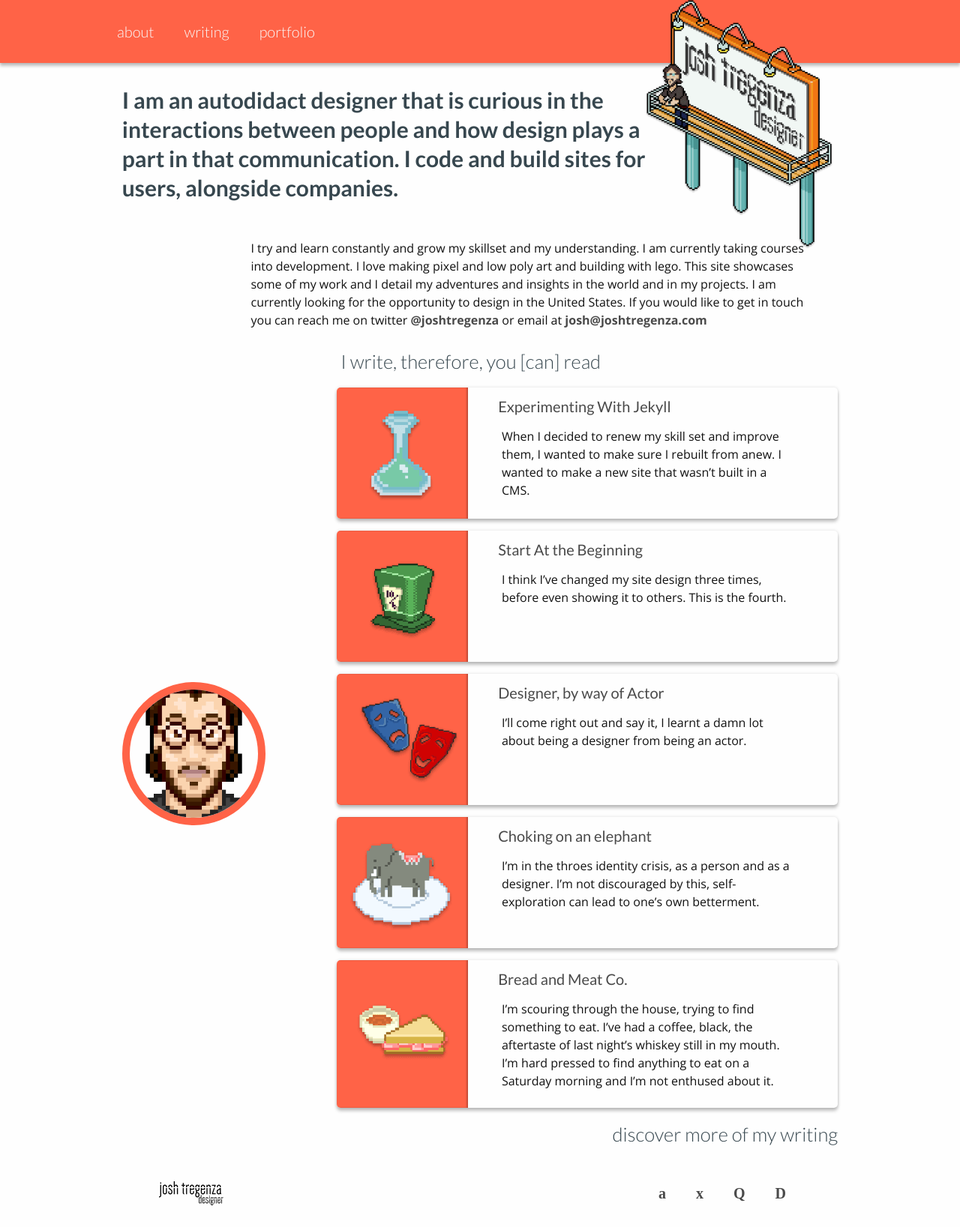
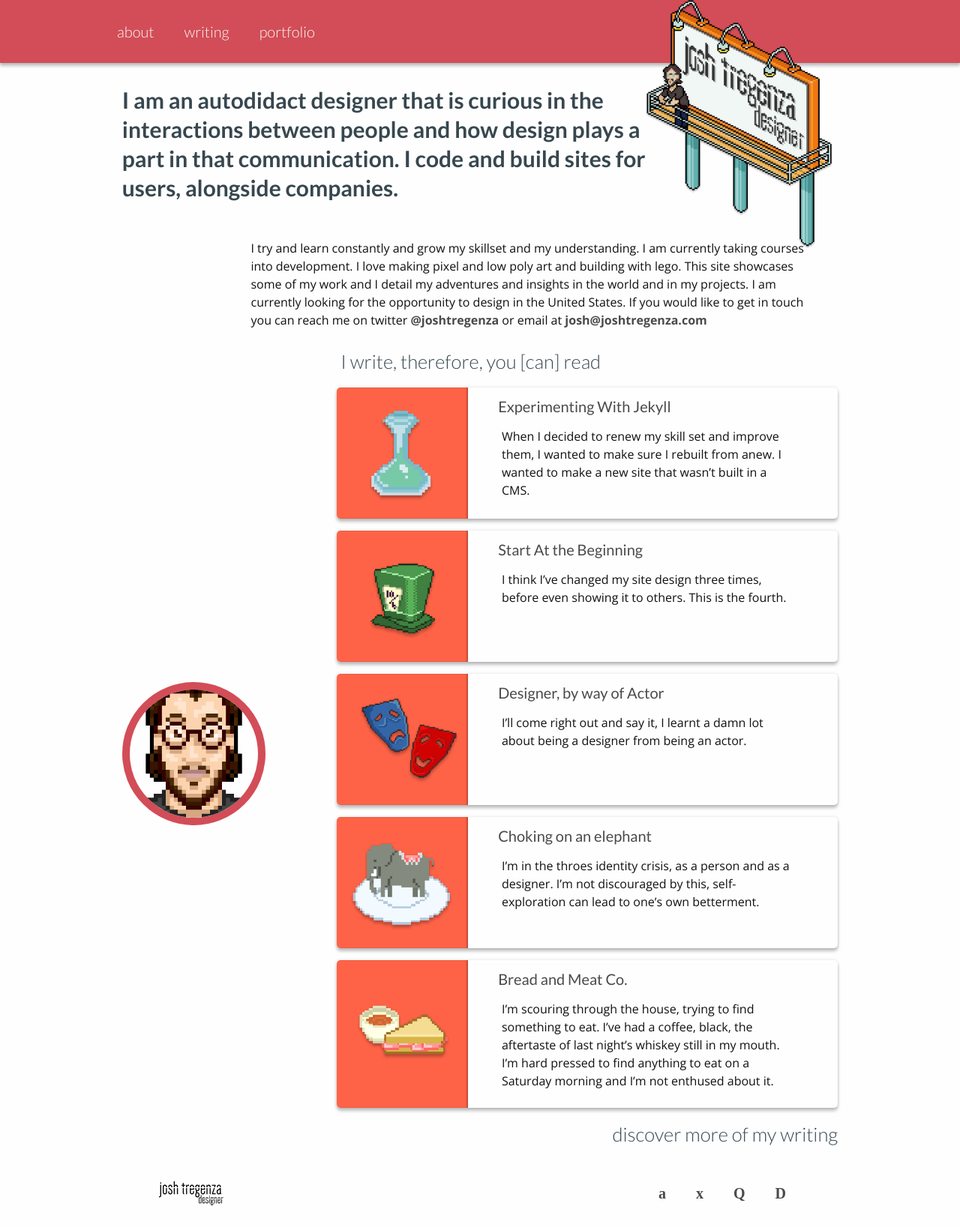
Before and after one commit to jtregenza/jtregenza.github.io, a Jekyll site: the page built from index.html, in a window 1280 px wide. Shown: the whole page at 75% size. Built offline with Jekyll 4.4.1, drawn with Linux system fonts in a browser that asks for light colours; some web fonts are replaced; the list of posts is cut into pages by our own code.

Commit message:
Tweaking the site

```diff
--- a/css/main.scss
+++ b/css/main.scss
@@ -24,7 +24,7 @@ $grey-color:       #828282;
 $grey-color-light: lighten($grey-color, 40%);
 $grey-color-dark:  darken($grey-color, 25%);
 
-$menuColor:tomato;
+$menuColor:#D24D57;
 $headerColor:#37474F;
 $blogPostColor:tomato;
 $socialColor:tomato;
```
